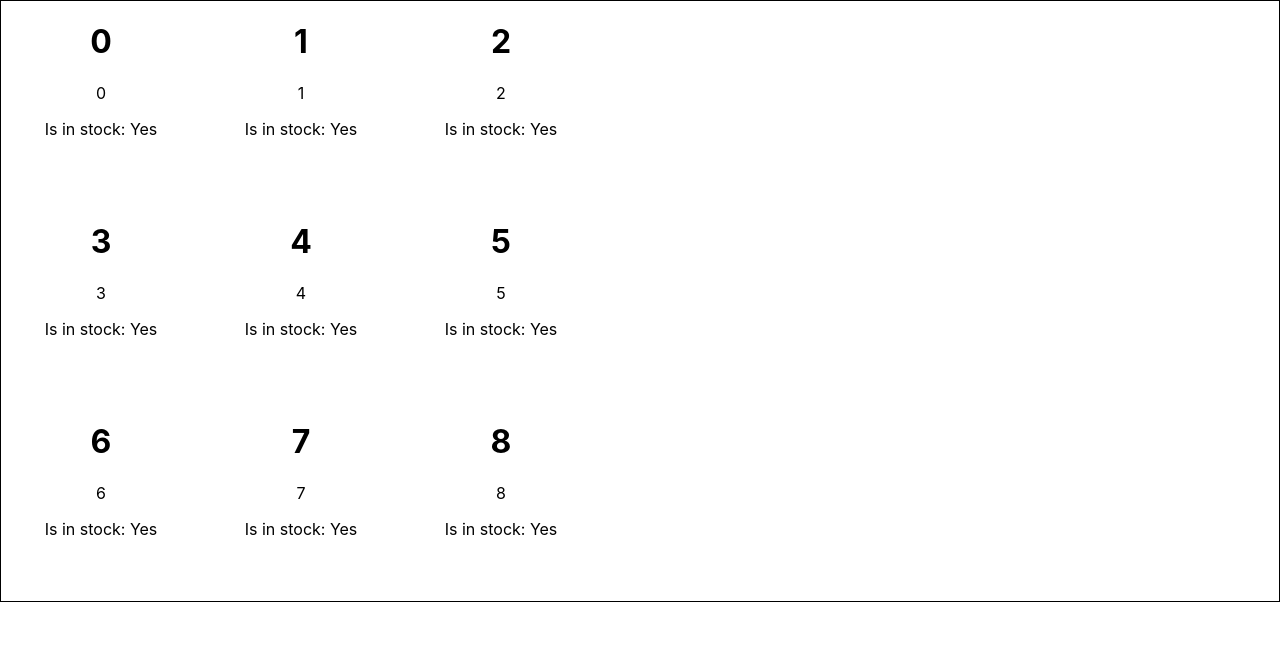
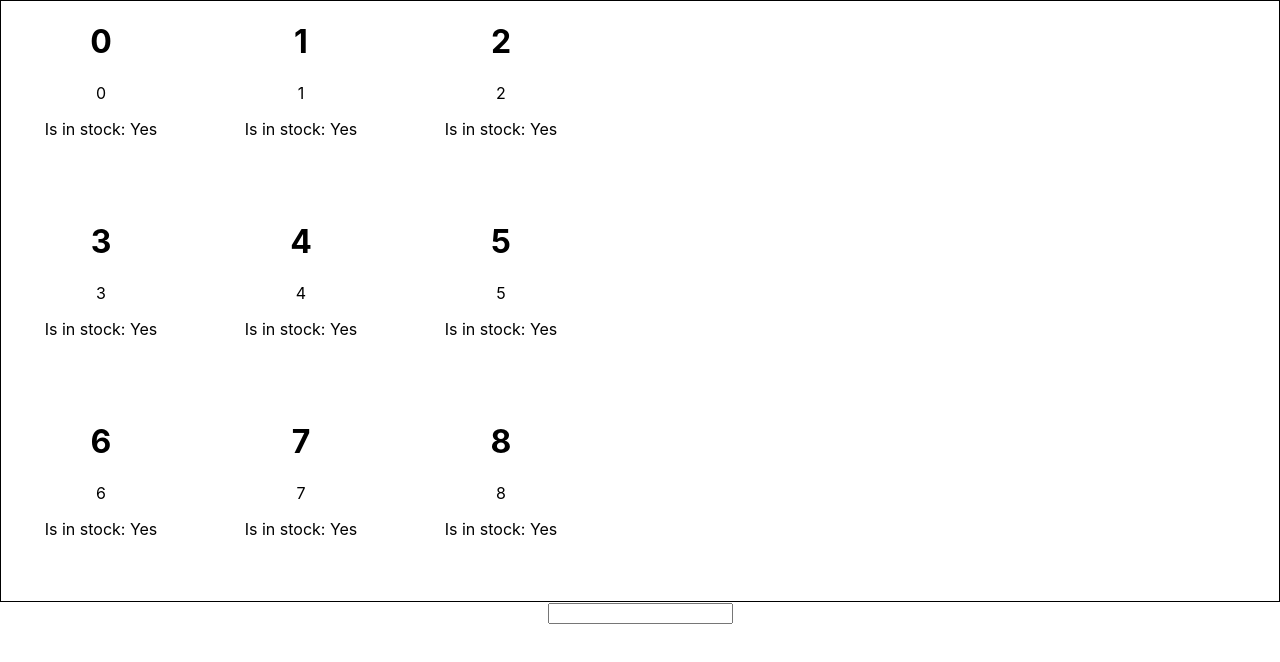
Before and after one commit to viktor-okomdal/Front-end-test, a React (Create React App) app: page / in a window 1280 px wide. Shown: the top 662 px of the page. Built offline with nearby package versions, Linux system fonts and the light colour scheme.

Commit message:
grid component adjusted

```diff
--- a/src/components/GridComponent.tsx
+++ b/src/components/GridComponent.tsx
@@ -10,7 +10,12 @@ export const GridComponent = () => {
     );
   }
 
-  return <GridWrapper>{Products}</GridWrapper>;
+  return (
+    <div>
+      <GridWrapper>{Products}</GridWrapper>
+      <input type='text' />
+    </div>
+  );
 };
 
 const GridWrapper = styled.div`
```
Also changed, not shown: 1 other file (tests, documents, lock files or other folders).
